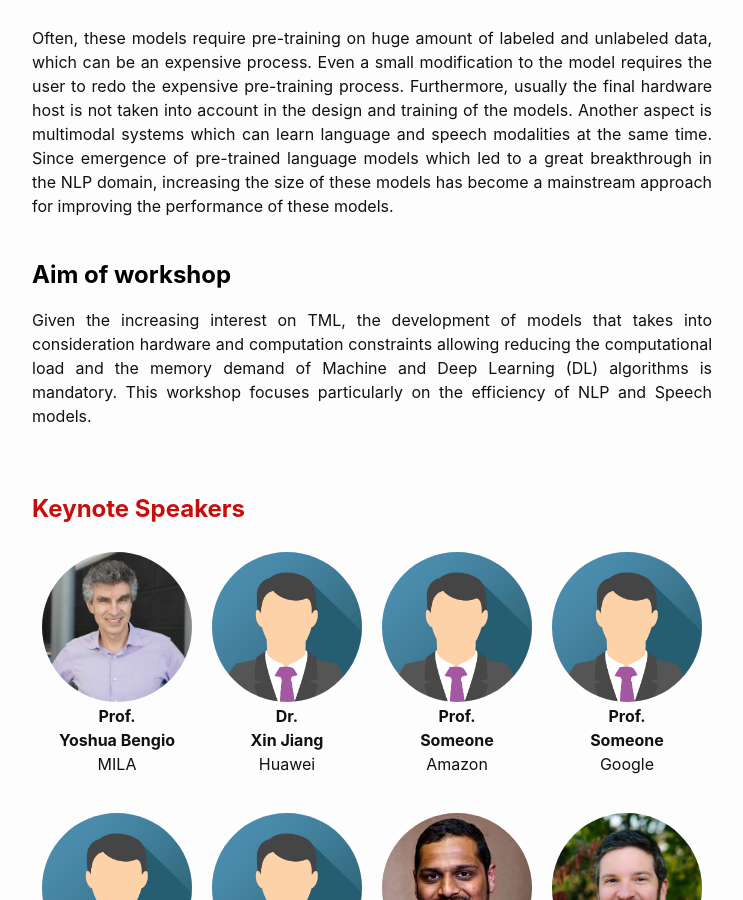
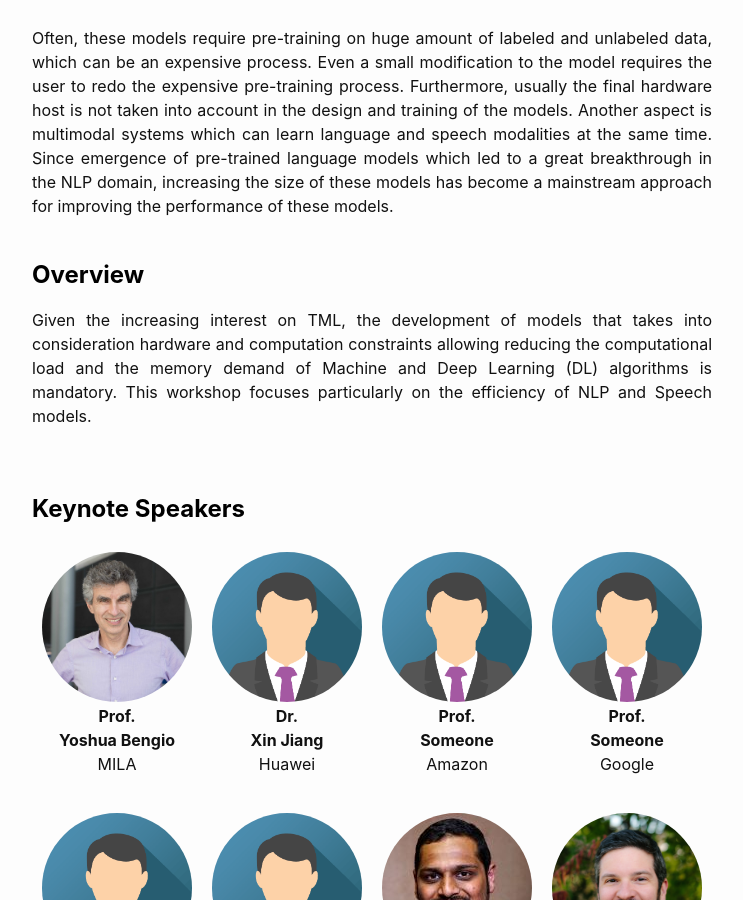
Before and after one commit to newsumm/newsumm.github.io, a Jekyll site: the page built from index.md, in a window 1280 px wide and 900 px high, scrolled down 355 px. Shown: the whole window, without its empty margins (268-1011 px from the left). Built offline with Jekyll 4.4.1, drawn with Linux system fonts in a browser that asks for light colours.

Commit message:
Updated index.md

```diff
--- a/index.md
+++ b/index.md
@@ -27,13 +27,13 @@ Note that to attend the event, a registration on the ICLR website is required. A
 <br>
 -->
 <br><br>
-<h2 class="blackpar_title" id="Overview">Aim of workshop</h2>
+<h2 class="blackpar_title" id="Overview">Overview</h2>
 <p>
 Given the increasing interest on TML, the development of models that takes into consideration hardware and computation constraints allowing reducing the computational load and the memory demand of Machine and Deep Learning (DL) algorithms is mandatory. This workshop focuses particularly on the efficiency of NLP and Speech models.
 </p>
 <br><br>
 <!--Keynote Spearkers-->
-<h2 class="par_title" id="keynotes">Keynote Speakers</h2>
+<h2 class="blackpar_title" id="keynotes">Keynote Speakers</h2>
 <div class="row">
 	<div class="card column">
 	  <img src="/images/bengio.jpg" alt="Yoshua Bengio" style="width:100%; border-radius:50%;">
@@ -223,9 +223,10 @@ Given the increasing interest on TML, the development of models that takes into
 <div><div class='box' id="task1"></div><span class="task_name">task 1 bla bla bla</span></div>
 <br>
 <div><div class='box' id="task2"></div><span class="task_name">task 2 bla bla bla</span></div>
+<br><br>
 
 <!-- Organizers -->
-<h2 class="par_title" id="Organizers">Organizers</h2>
+<h2 class="blackpar_title" id="Organizers">Organizers</h2>
 <div class="row">
 	<div class="card column">
 	  <img src="/images/pascal_poupart.jpg" alt="Pascal Poupart" style="width:100%; border-radius:50%;">
```
